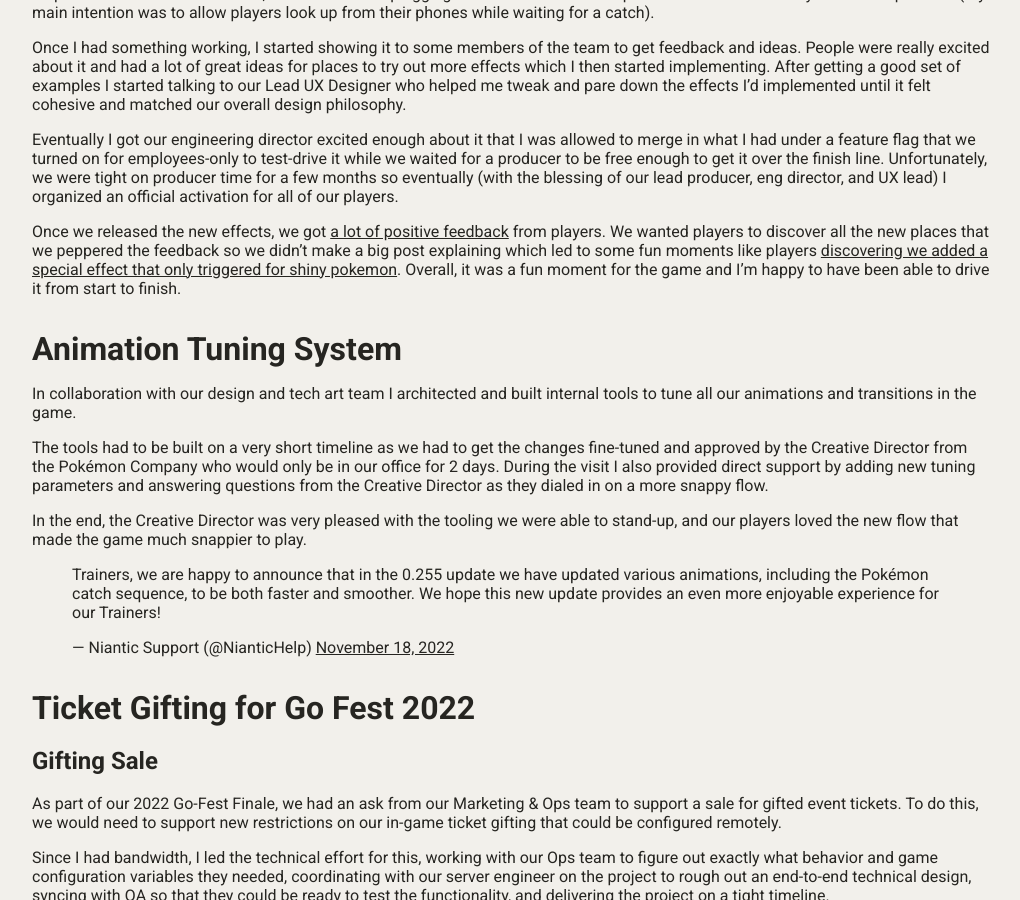
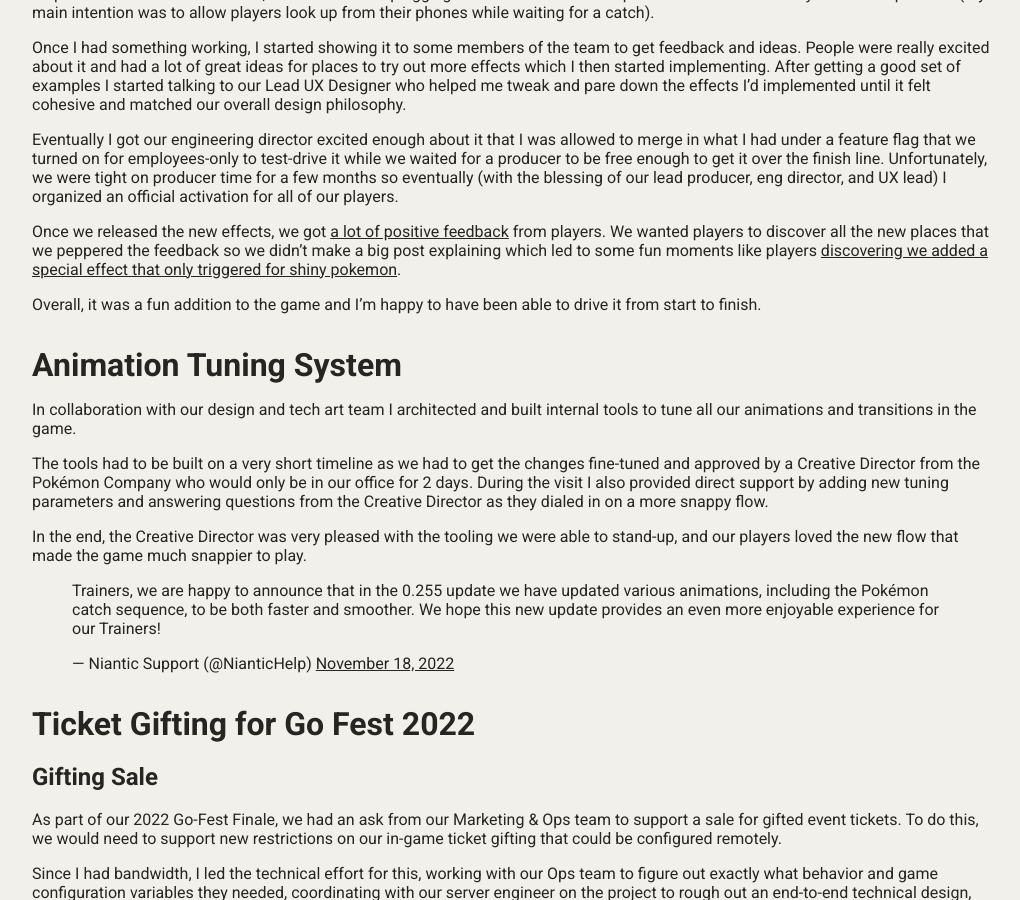
Before and after one commit to jaideng123/jaideng123.github.io, a Jekyll site: the page built from _posts/games/2022-04-01-PokemonGo.md, in a window 1280 px wide and 900 px high, scrolled down 3228 px. Shown: the whole window, without its empty margins (128-1148 px from the left). Built offline with Jekyll 4.4.1, drawn with Linux system fonts in a browser that asks for light colours; comment, search, counter and statistics services are not loaded.

```diff
--- a/_posts/games/2022-04-01-PokemonGo.md
+++ b/_posts/games/2022-04-01-PokemonGo.md
@@ -82,13 +82,15 @@ Once I had something working, I started showing it to some members of the team t
 
 Eventually I got our engineering director excited enough about it that I was allowed to merge in what I had under a feature flag that we turned on for employees-only to test-drive it while we waited for a producer to be free enough to get it over the finish line. Unfortunately, we were tight on producer time for a few months so eventually (with the blessing of our lead producer, eng director, and UX lead) I organized an official activation for all of our players.
 
-Once we released the new effects, we got [a lot of positive feedback](https://twitter.com/JaidenG123/status/1729639989493850226) from players. We wanted players to discover all the new places that we peppered the feedback so we didn't make a big post explaining which led to some fun moments like players [discovering we added a special effect that only triggered for shiny pokemon](https://twitter.com/8BitCR/status/1729650039293722689). Overall, it was a fun moment for the game and I'm happy to have been able to drive it from start to finish.
+Once we released the new effects, we got [a lot of positive feedback](https://twitter.com/JaidenG123/status/1729639989493850226) from players. We wanted players to discover all the new places that we peppered the feedback so we didn't make a big post explaining which led to some fun moments like players [discovering we added a special effect that only triggered for shiny pokemon](https://twitter.com/8BitCR/status/1729650039293722689).
+
+Overall, it was a fun addition to the game and I'm happy to have been able to drive it from start to finish.
 
 # Animation Tuning System
 
 In collaboration with our design and tech art team I architected and built internal tools to tune all our animations and transitions in the game.
 
-The tools had to be built on a very short timeline as we had to get the changes fine-tuned and approved by the Creative Director from the Pokémon Company who would only be in our office for 2 days. During the visit I also provided direct support by adding new tuning parameters and answering questions from the Creative Director as they dialed in on a more snappy flow.
+The tools had to be built on a very short timeline as we had to get the changes fine-tuned and approved by a Creative Director from the Pokémon Company who would only be in our office for 2 days. During the visit I also provided direct support by adding new tuning parameters and answering questions from the Creative Director as they dialed in on a more snappy flow.
 
 In the end, the Creative Director was very pleased with the tooling we were able to stand-up, and our players loved the new flow that made the game much snappier to play.
 
```
Also changed, not shown: _posts/games/2023-03-01-RogueHike.md (+1 -1 lines), _posts/games/2023-09-01-ClawAndOrder.md (added, +60 -0 lines), assets/images/ClawAndOrder/ClawAndOrder-1.png (added), assets/images/ClawAndOrder/ClawAndOrder-2.png (added), assets/images/ClawAndOrder/ClawAndOrder-3.png (added), assets/images/ClawAndOrder/ClawAndOrder-4.png (added), 4 other files.
